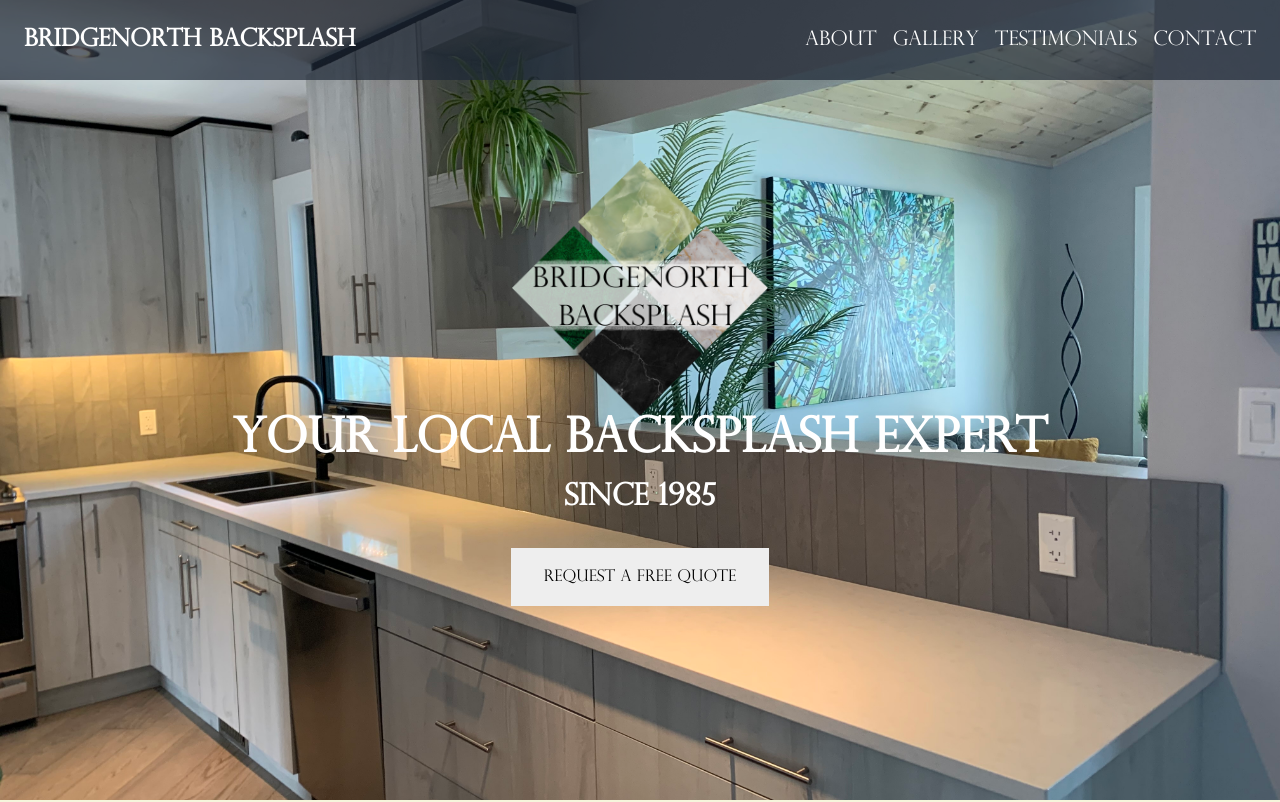
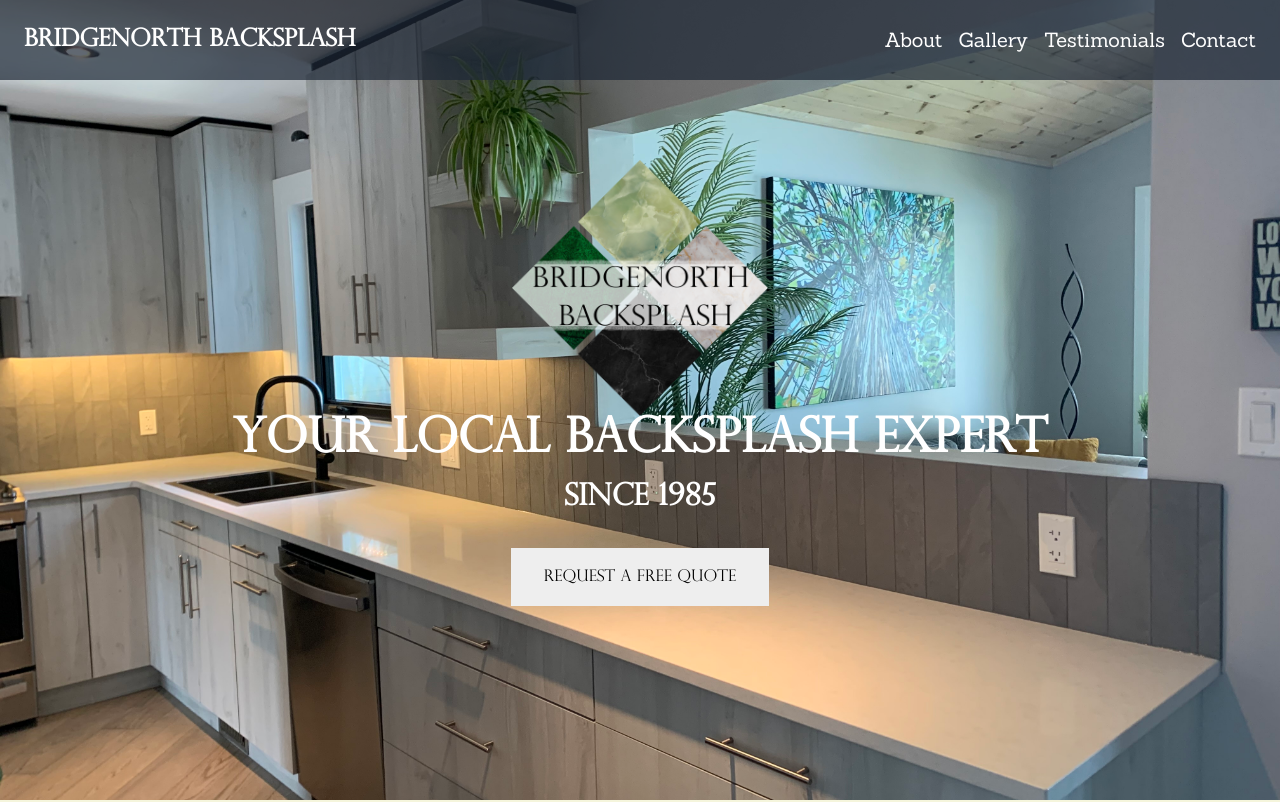
Before and after one commit to migauth/bridgenorth-backsplash, a React (Vite) app: page / in a window 1280 px wide. Shown: the top 802 px of the page. Built offline with nearby package versions, Linux system fonts and the light colour scheme.

Commit message:
change fonts

```diff
--- a/src/components/Navbar.jsx
+++ b/src/components/Navbar.jsx
@@ -41,7 +41,7 @@ const Navbar = () => {
           Bridgenorth Backsplash
         </h1>
       </div>
-      <div className="flex gap-2 w-full justify-center md:w-auto md:gap-4 md:justify-end mt-4 md:mt-0">
+      <div className="sanch flex gap-2 w-full justify-center md:w-auto md:gap-4 md:justify-end mt-4 md:mt-0">
         <button
           className="hover:text-gray-400"
           onClick={() => scrollToSection("about")}
```
